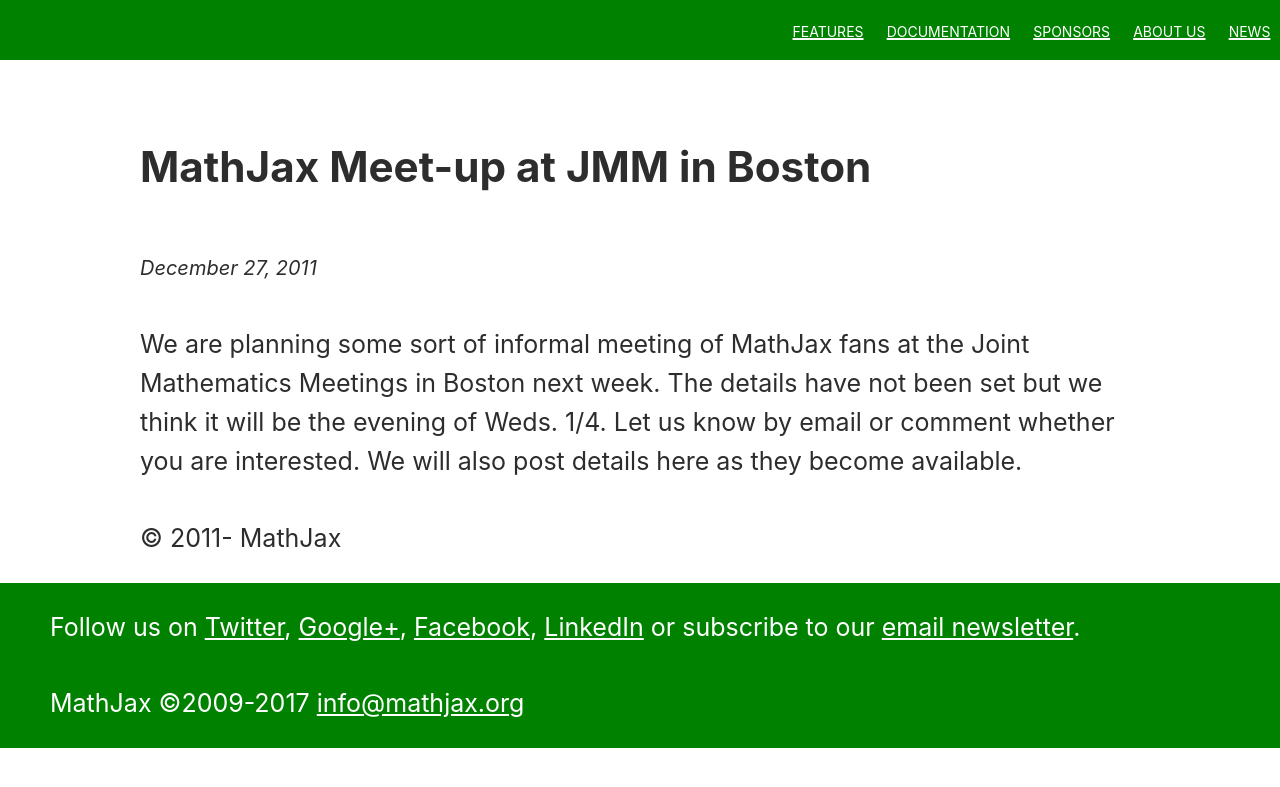
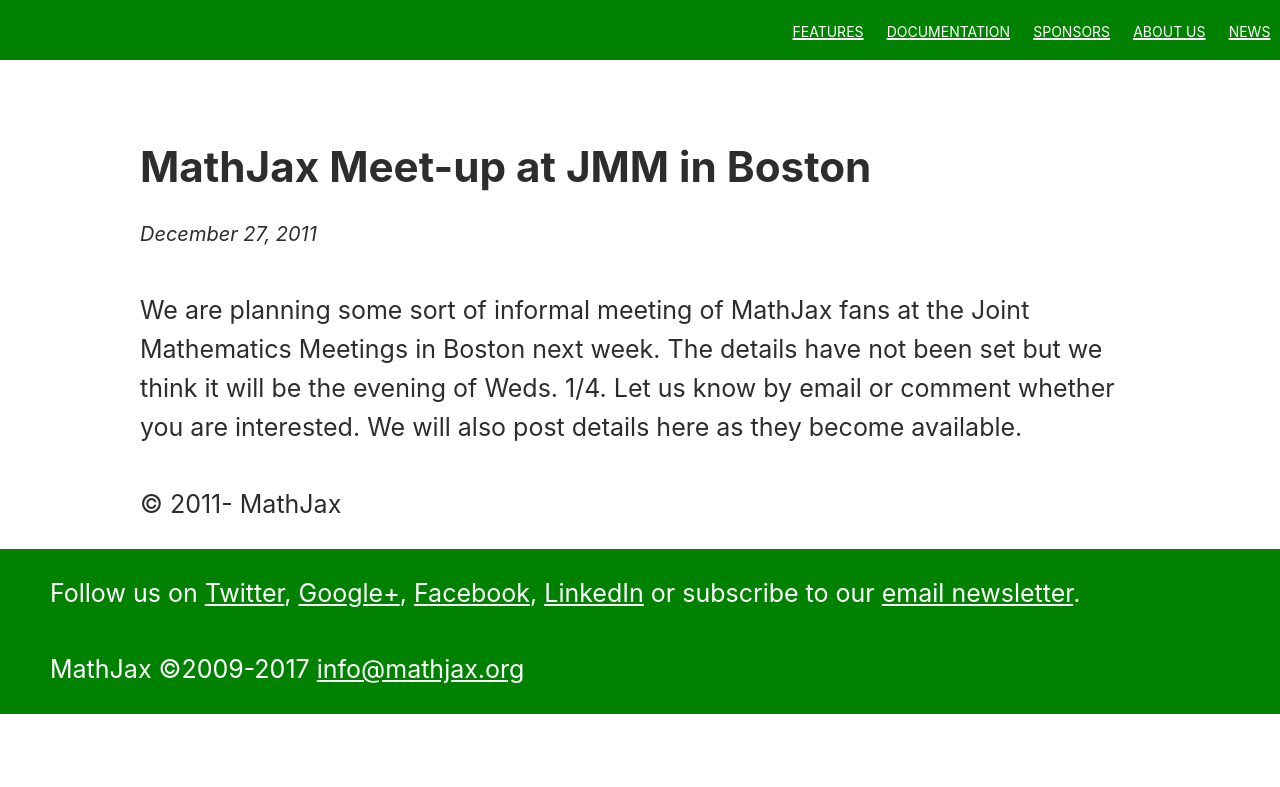
Before and after one commit to mathjax/MathJax-website, a Jekyll site: the page built from _posts/2011/2011-12-27-mathjax-meet-up-at-jmm-in-boston.md, in a window 1280 px wide. Shown: the top 787 px of the page. Built offline with Jekyll 4.4.1, drawn with Linux system fonts in a browser that asks for light colours.

Commit message:
[CSS]  post template: reduce margin within header

```diff
--- a/_layouts/post.html
+++ b/_layouts/post.html
@@ -5,7 +5,7 @@
 <div class="page">
   <header>
     <h1>{{ page.title }}</h1>
-    <aside><time datetime="{{ page.date | date: "%Y-%m-%d" }}">{{ page.date | date: "%B %-d, %Y" }}</time></aside>
+    <aside class="post--date"><time datetime="{{ page.date | date: "%Y-%m-%d" }}">{{ page.date | date: "%B %-d, %Y" }}</time></aside>
   </header>
 
   <article>
--- a/css/styles.scss
+++ b/css/styles.scss
@@ -360,6 +360,11 @@
     margin-top: 5em;
 }
 
+/* post template */
+
+.post--date {
+    margin-top: -1em;
+}
 
 /* News page */
 
```
